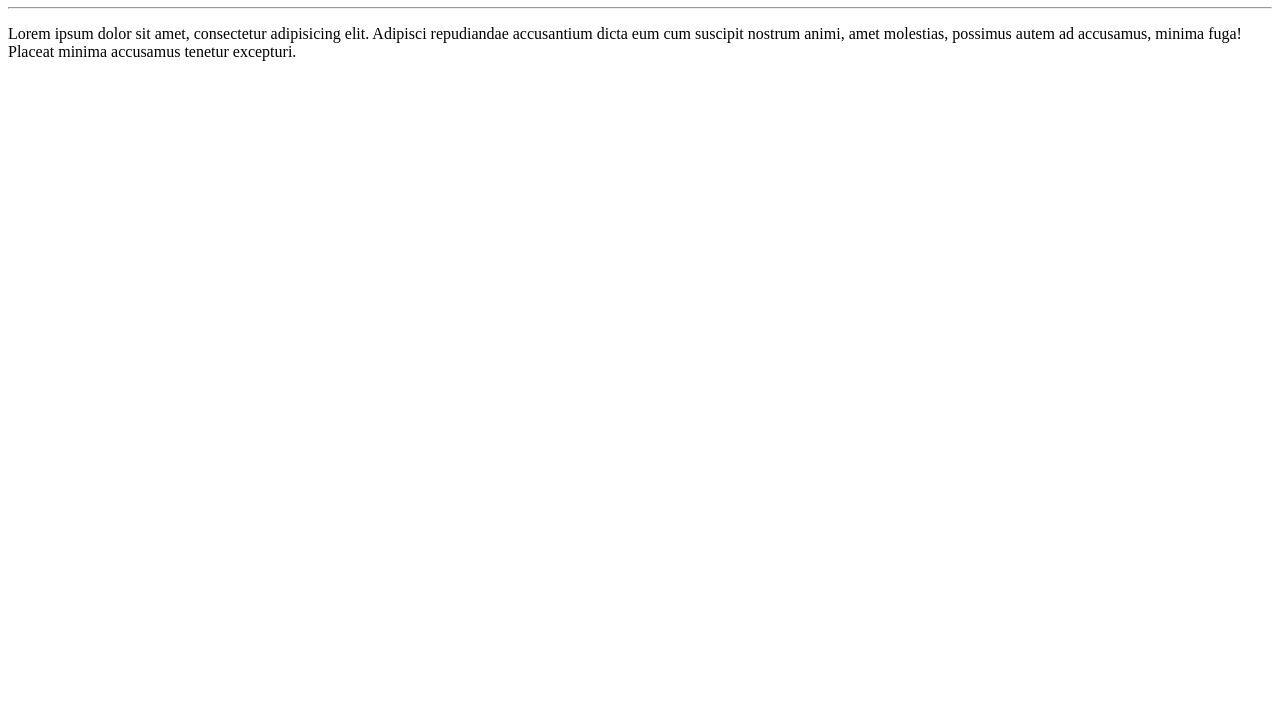
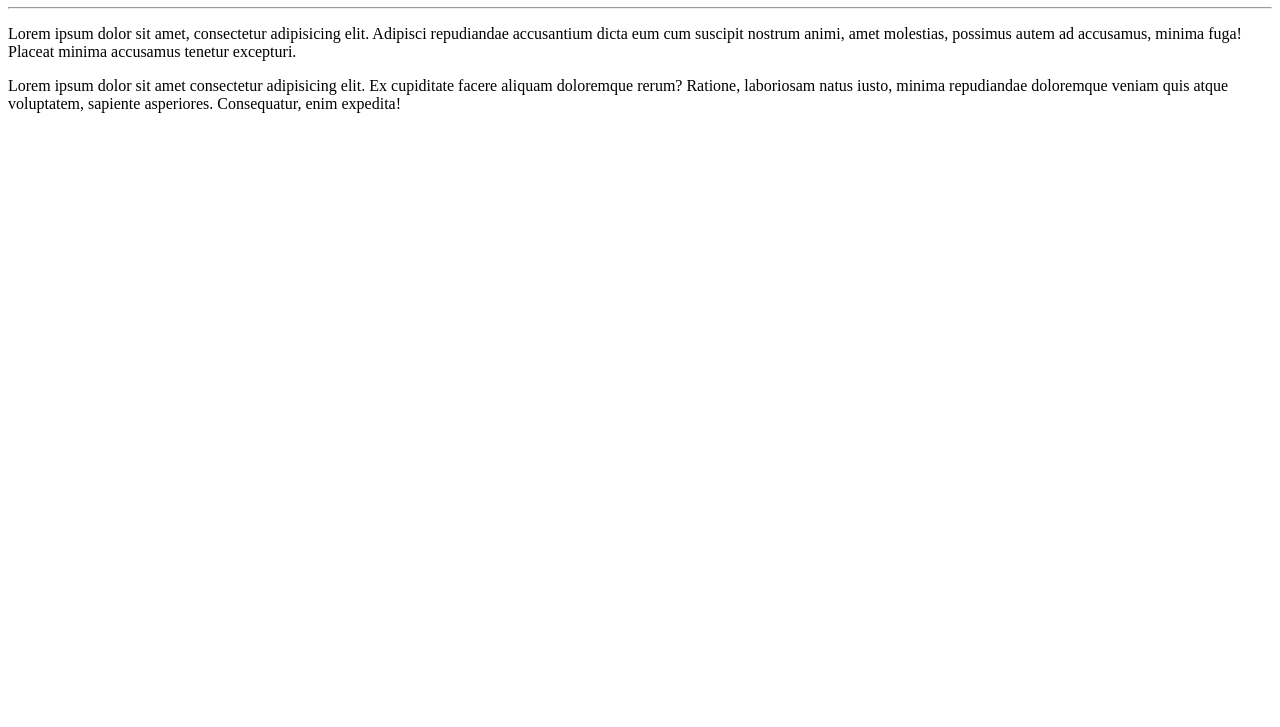
Before and after one commit to Hiago-Tavares/Ola-Mundo, a plain HTML site: page site-exemplo/index.html in a window 1280 px wide. Shown: the part 73-800 px from the top of the page. Drawn offline with Linux system fonts and the light colour scheme.

Commit message:
adicionei um parágrafo

```diff
--- a/site-exemplo/index.html
+++ b/site-exemplo/index.html
@@ -9,5 +9,6 @@
     <h1>Olá, Mundo!</h1>
     <hr>
     <p>Lorem ipsum dolor sit amet, consectetur adipisicing elit. Adipisci repudiandae accusantium dicta eum cum suscipit nostrum animi, amet molestias, possimus autem ad accusamus, minima fuga! Placeat minima accusamus tenetur excepturi.</p>
+    <p>Lorem ipsum dolor sit amet consectetur adipisicing elit. Ex cupiditate facere aliquam doloremque rerum? Ratione, laboriosam natus iusto, minima repudiandae doloremque veniam quis atque voluptatem, sapiente asperiores. Consequatur, enim expedita!</p>
 </body>
 </html>
```
